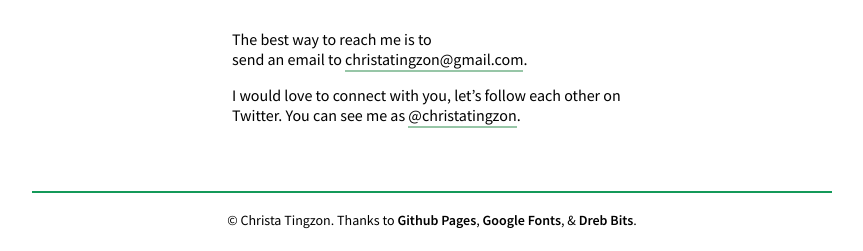
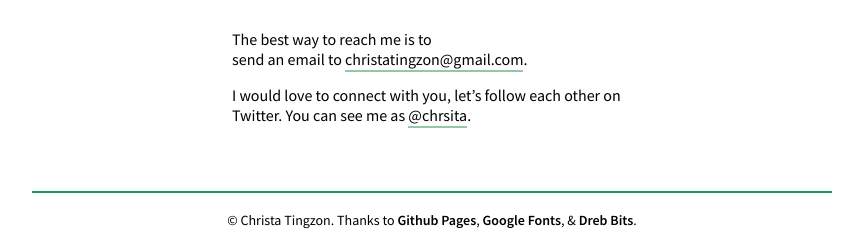
Before and after one commit to christaeinn/christaeinn.github.io, a Jekyll site: the page built from index.html, in a window 1280 px wide. Shown: the part 909-1160 px from the top of the page, without its empty margins (208-1071 px from the left). Built offline with Jekyll 4.4.1, drawn with Linux system fonts in a browser that asks for light colours.

Commit message:
Twitter link update

```diff
--- a/_data/settings.yml
+++ b/_data/settings.yml
@@ -37,7 +37,7 @@ contact: |
   The best way to reach me is to
   send an email to [christatingzon@gmail.com](mailto:christatingzon@gmail.com).
 
-  I would love to connect with you, let's follow each other on Twitter. You can see me as [@christatingzon](http://twitter.com/chrsita).
+  I would love to connect with you, let's follow each other on Twitter. You can see me as [@chrsita](http://twitter.com/chrsita).
 
 #Footer
 footernote: >
```
